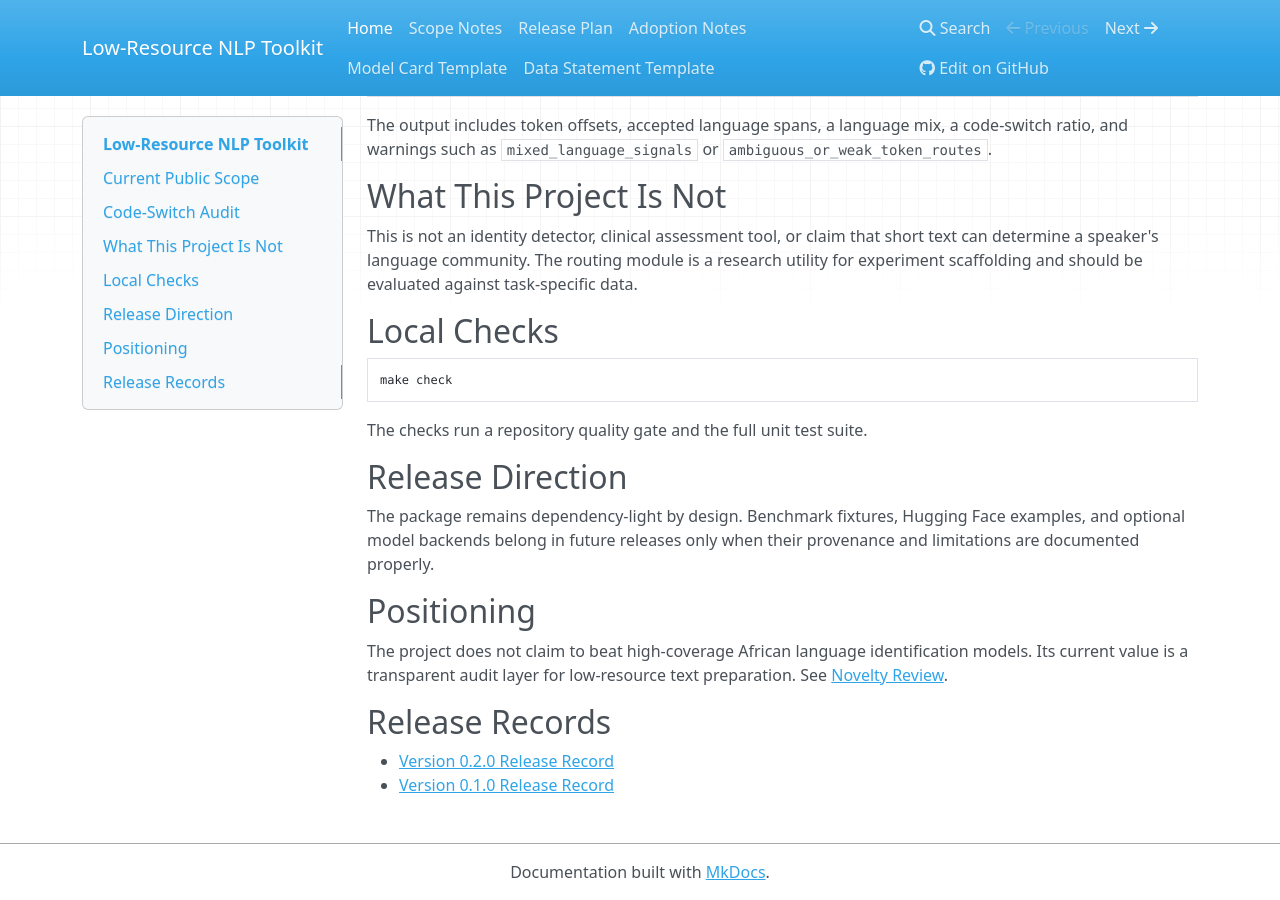
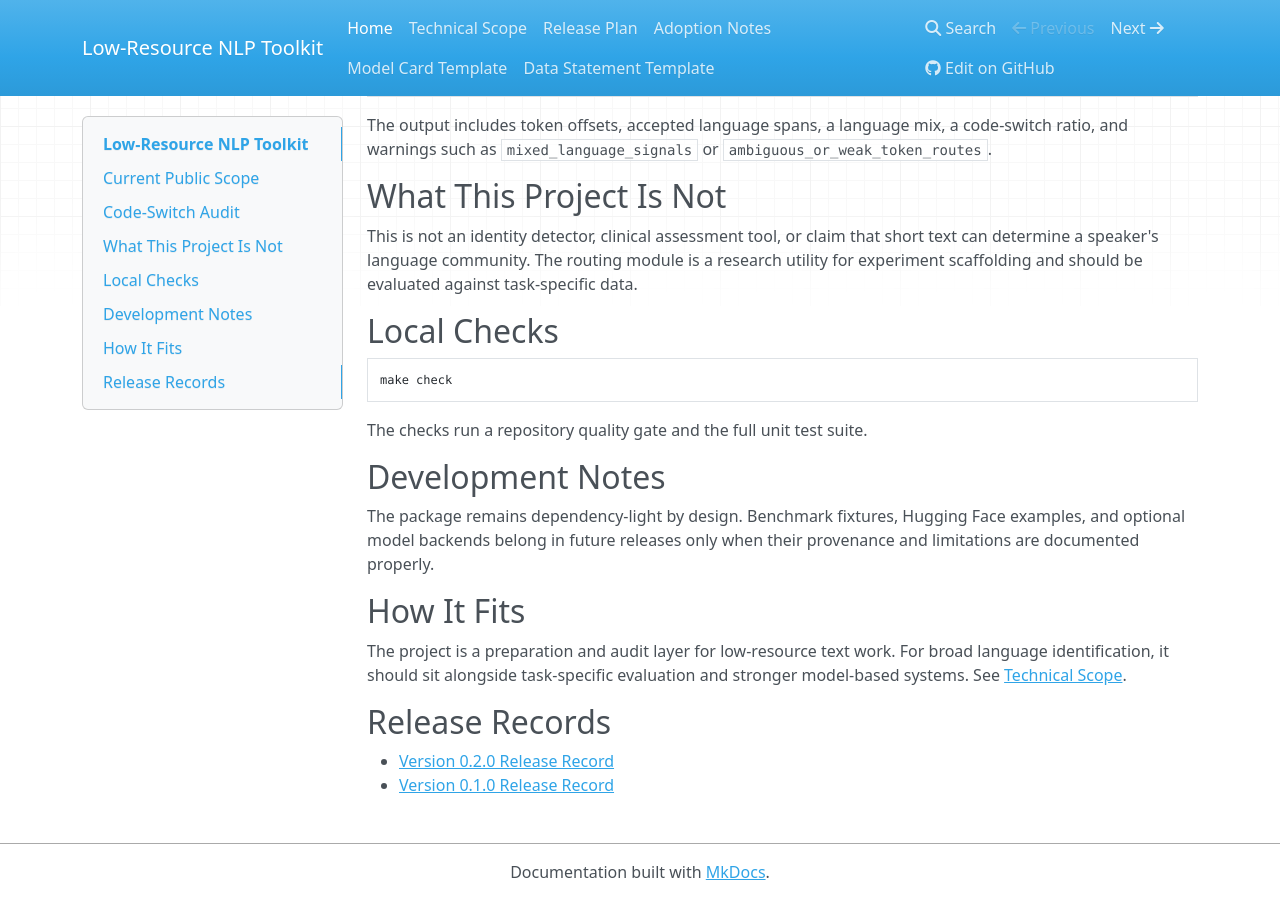
Before and after one commit to oyinkanchekwas/low-resource-nlp-toolkit, an MkDocs documentation site: the page built from docs/index.md, in a window 1280 px wide and 900 px high, scrolled down 550 px. Built offline with MkDocs 1.6.1, drawn with Linux system fonts in a browser that asks for light colours; nearby versions of some CDN libraries.

Commit message:
Replace meta positioning with scope notes
Remove novelty-review language from public docs and describe the toolkit through concrete scope, release contents, and documentation links instead.

```diff
--- a/docs/index.md
+++ b/docs/index.md
@@ -33,13 +33,13 @@ make check
 
 The checks run a repository quality gate and the full unit test suite.
 
-## Release Direction
+## Development Notes
 
 The package remains dependency-light by design. Benchmark fixtures, Hugging Face examples, and optional model backends belong in future releases only when their provenance and limitations are documented properly.
 
-## Positioning
+## How It Fits
 
-The project does not claim to beat high-coverage African language identification models. Its current value is a transparent audit layer for low-resource text preparation. See [Novelty Review](novelty_review.md).
+The project is a preparation and audit layer for low-resource text work. For broad language identification, it should sit alongside task-specific evaluation and stronger model-based systems. See [Technical Scope](scope.md).
 
 ## Release Records
 
--- a/mkdocs.yml
+++ b/mkdocs.yml
@@ -5,7 +5,7 @@ theme:
   name: mkdocs
 nav:
   - Home: index.md
-  - Scope Notes: roadmap.md
+  - Technical Scope: scope.md
   - Release Plan: release_plan_v0_1.md
   - Adoption Notes: adoption.md
   - Model Card Template: model_card_template.md
```
Also changed, not shown: CHANGELOG.md (+1 -1 lines), README.md (+2 -2 lines), docs/adoption.md (+3 -3 lines), docs/novelty_review.md (deleted, +0 -43 lines), docs/release_plan_v0_2.md (+3 -3 lines), docs/scope.md (renamed from docs/roadmap.md, +2 -2 lines).
